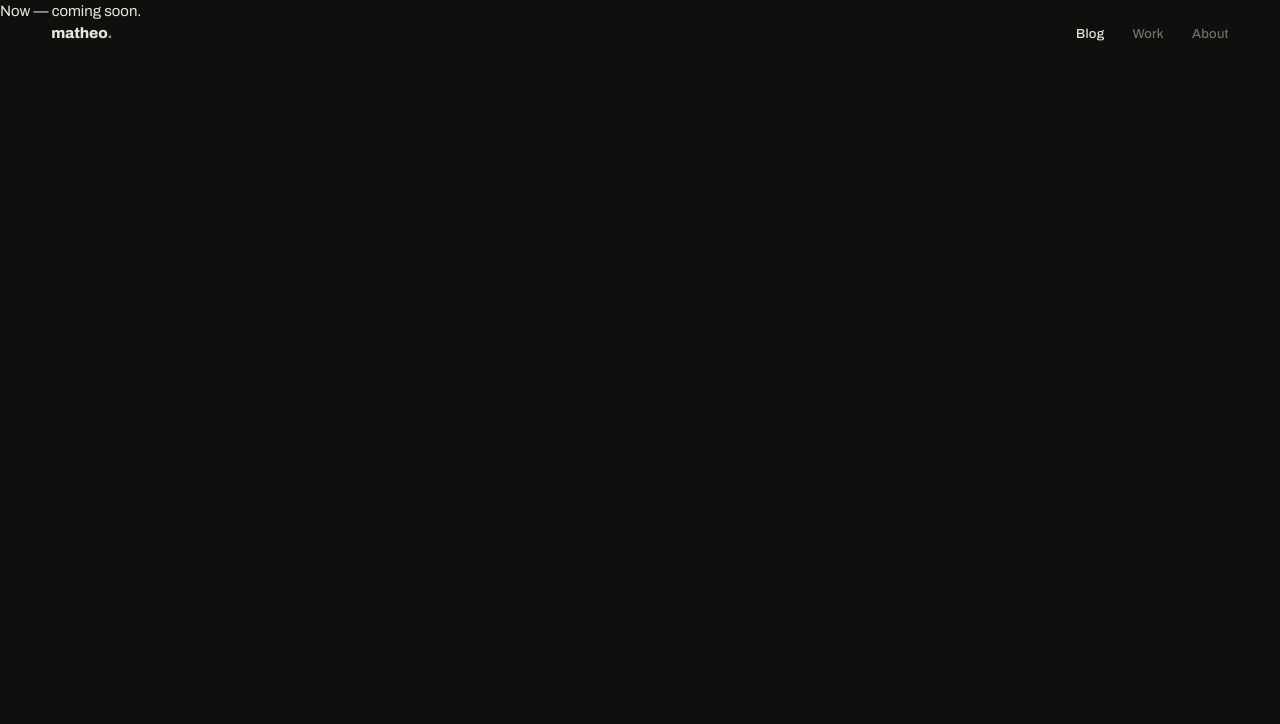
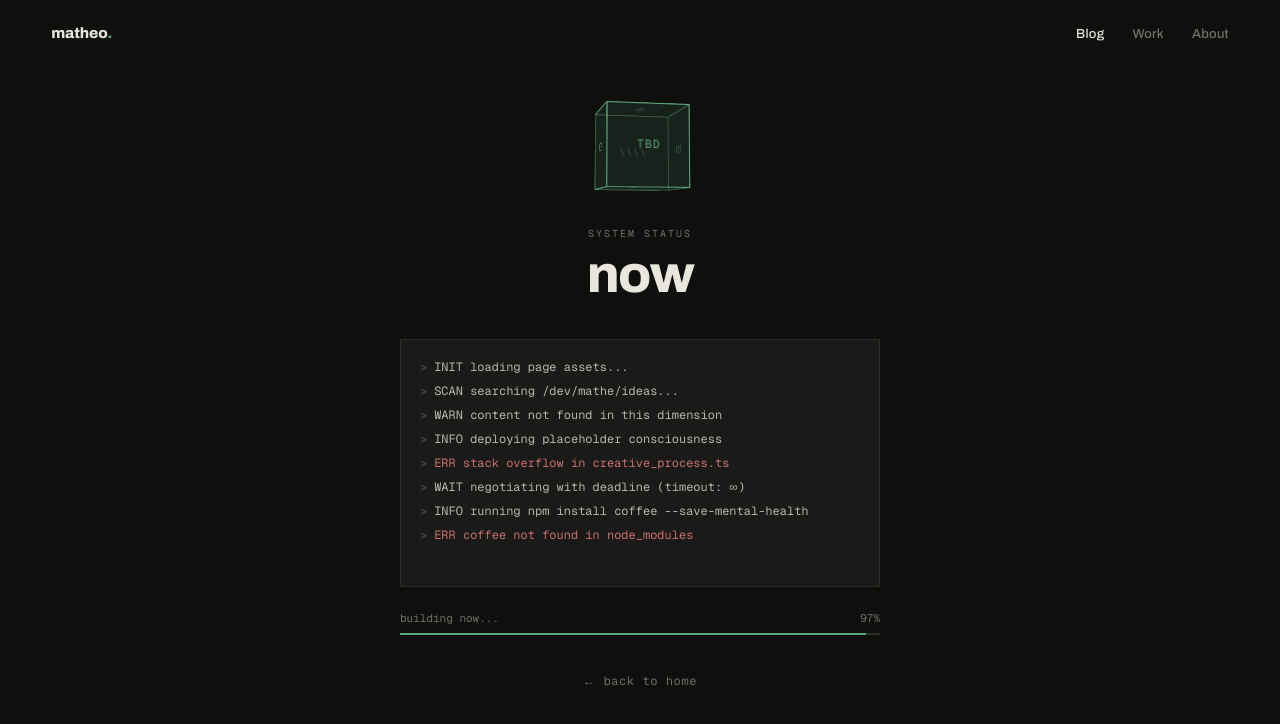
Before and after one commit to Sucu-Syndicate/silverline-portfolio, a Next.js app: page /now in a window 1280 px wide. Shown: the top 724 px of the page. Built offline with nearby package versions, Linux system fonts and the light colour scheme.

Commit message:
[PTASK-007] Add wacky WIP page — 3D cube, terminal log, stuck progress bar

```diff
--- a/app/about/page.tsx
+++ b/app/about/page.tsx
@@ -1,3 +1,5 @@
+import WorkInProgress from '@/components/ui/WorkInProgress';
+
 export default function AboutPage() {
-  return <main><p>About — coming soon.</p></main>;
+  return <WorkInProgress label="about" />;
 }
--- a/app/now/page.tsx
+++ b/app/now/page.tsx
@@ -1,3 +1,5 @@
+import WorkInProgress from '@/components/ui/WorkInProgress';
+
 export default function NowPage() {
-  return <main><p>Now — coming soon.</p></main>;
+  return <WorkInProgress label="now" />;
 }
--- a/app/uses/page.tsx
+++ b/app/uses/page.tsx
@@ -1,3 +1,5 @@
+import WorkInProgress from '@/components/ui/WorkInProgress';
+
 export default function UsesPage() {
-  return <main><p>Uses — coming soon.</p></main>;
+  return <WorkInProgress label="uses" />;
 }
--- a/app/work/page.tsx
+++ b/app/work/page.tsx
@@ -1,3 +1,5 @@
+import WorkInProgress from '@/components/ui/WorkInProgress';
+
 export default function WorkPage() {
-  return <main><p>Work — coming soon.</p></main>;
+  return <WorkInProgress label="work" />;
 }
--- /dev/null
+++ b/components/ui/WorkInProgress.tsx
@@ -0,0 +1,236 @@
+'use client';
+
+import { useEffect, useState, type CSSProperties } from 'react';
+import { motion } from 'framer-motion';
+import Link from 'next/link';
+
+const CUBE_SIZE = 80;
+const HALF = CUBE_SIZE / 2;
+
+const FACE_STYLES: CSSProperties[] = [
+  { transform: `translateZ(${HALF}px)` },
+  { transform: `rotateY(180deg) translateZ(${HALF}px)` },
+  { transform: `rotateY(90deg) translateZ(${HALF}px)` },
+  { transform: `rotateY(-90deg) translateZ(${HALF}px)` },
+  { transform: `rotateX(90deg) translateZ(${HALF}px)` },
+  { transform: `rotateX(-90deg) translateZ(${HALF}px)` },
+];
+
+const FACE_LABELS = ['WIP', '404', 'TBD', '////', 'NaN', '...'];
+
+const LOG_LINES = [
+  'INIT  loading page assets...',
+  'SCAN  searching /dev/mathe/ideas...',
+  'WARN  content not found in this dimension',
+  'INFO  deploying placeholder consciousness',
+  'ERR   stack overflow in creative_process.ts',
+  'WAIT  negotiating with deadline (timeout: ∞)',
+  'INFO  running npm install coffee --save-mental-health',
+  'ERR   coffee not found in node_modules',
+  'HINT  try back after the next commit',
+  'SYS   ETA: soon™',
+];
+
+interface WorkInProgressProps {
+  label: string;
+}
+
+export default function WorkInProgress({ label }: WorkInProgressProps) {
+  const [lines, setLines] = useState<string[]>([LOG_LINES[0]]);
+  const [progress, setProgress] = useState(0);
+
+  useEffect(() => {
+    let i = 1;
+    const id = setInterval(() => {
+      if (i < LOG_LINES.length) {
+        setLines((prev) => [...prev, LOG_LINES[i++]]);
+      } else {
+        clearInterval(id);
+      }
+    }, 700);
+    return () => clearInterval(id);
+  }, []);
+
+  useEffect(() => {
+    const id = setInterval(() => {
+      setProgress((p) => {
+        if (p >= 97) {
+          clearInterval(id);
+          return 97;
+        }
+        return p + 1;
+      });
+    }, 25);
+    return () => clearInterval(id);
+  }, []);
+
+  return (
+    <main
+      style={{
+        background: 'var(--bg)',
+        minHeight: '100dvh',
+        display: 'flex',
+        flexDirection: 'column',
+        alignItems: 'center',
+        justifyContent: 'center',
+        padding: '3rem 1.5rem',
+        gap: 0,
+      }}
+    >
+      {/* 3D spinning cube */}
+      <div style={{ perspective: '600px', marginBottom: '2.5rem' }}>
+        <motion.div
+          animate={{ rotateY: [0, 360], rotateX: [0, 15, 0, -15, 0] }}
+          transition={{
+            rotateY: { repeat: Infinity, duration: 7, ease: 'linear' },
+            rotateX: { repeat: Infinity, duration: 14, ease: 'easeInOut' },
+          }}
+          style={{
+            width: CUBE_SIZE,
+            height: CUBE_SIZE,
+            transformStyle: 'preserve-3d',
+            position: 'relative',
+          }}
+        >
+          {FACE_STYLES.map((faceStyle, i) => (
+            <div
+              key={i}
+              style={{
+                position: 'absolute',
+                width: CUBE_SIZE,
+                height: CUBE_SIZE,
+                border: '1px solid var(--accent)',
+                background: 'color-mix(in srgb, var(--accent-bg) 60%, transparent)',
+                display: 'flex',
+                alignItems: 'center',
+                justifyContent: 'center',
+                fontFamily: 'var(--font-mono)',
+                fontSize: 11,
+                color: 'var(--accent)',
+                letterSpacing: '0.08em',
+                ...faceStyle,
+              }}
+            >
+              {FACE_LABELS[i]}
+            </div>
+          ))}
+        </motion.div>
+      </div>
+
+      {/* Status label */}
+      <p
+        style={{
+          fontFamily: 'var(--font-mono)',
+          fontSize: 10,
+          letterSpacing: '0.2em',
+          color: 'var(--text-dim)',
+          textTransform: 'uppercase',
+          marginBottom: '0.5rem',
+        }}
+      >
+        system status
+      </p>
+
+      <h1
+        style={{
+          fontFamily: 'var(--font-structure)',
+          color: 'var(--text)',
+          fontSize: 'clamp(2rem, 6vw, 3.5rem)',
+          fontWeight: 800,
+          letterSpacing: '-0.03em',
+          lineHeight: 1,
+          marginBottom: '2.5rem',
+          textAlign: 'center',
+        }}
+      >
+        {label}
+      </h1>
+
+      {/* Terminal log */}
+      <div
+        style={{
+          fontFamily: 'var(--font-mono)',
+          fontSize: 12,
+          lineHeight: 2,
+          background: 'var(--surface-2)',
+          border: '1px solid var(--border)',
+          padding: '1rem 1.25rem',
+          width: '100%',
+          maxWidth: 480,
+          marginBottom: '1.5rem',
+          minHeight: 80,
+        }}
+      >
+        {lines.map((line, i) => (
+          <motion.div
+            key={i}
+            initial={{ opacity: 0, x: -6 }}
+            animate={{ opacity: 1, x: 0 }}
+            transition={{ duration: 0.25 }}
+            style={{
+              color: line.startsWith('ERR') ? '#c97070' : 'var(--text-2)',
+            }}
+          >
+            <span style={{ color: 'var(--accent)', opacity: 0.5 }}>{'>'}</span>{' '}
+            {line}
+          </motion.div>
+        ))}
+        <motion.span
+          animate={{ opacity: [1, 0] }}
+          transition={{ repeat: Infinity, duration: 1.1, ease: 'linear', repeatType: 'mirror' }}
+          style={{ color: 'var(--accent)' }}
+        >
+          _
+        </motion.span>
+      </div>
+
+      {/* Progress bar */}
+      <div style={{ width: '100%', maxWidth: 480, marginBottom: '2.5rem' }}>
+        <div
+          style={{
+            display: 'flex',
+            justifyContent: 'space-between',
+            fontFamily: 'var(--font-mono)',
+            fontSize: 11,
+            color: 'var(--text-dim)',
+            marginBottom: '0.4rem',
+          }}
+        >
+          <span>building {label.toLowerCase()}...</span>
+          <span>{progress}%</span>
+        </div>
+        <div
+          style={{
+            height: 2,
+            background: 'var(--border)',
+            position: 'relative',
+            overflow: 'hidden',
+          }}
+        >
+          <motion.div
+            style={{ height: '100%', background: 'var(--accent)', originX: 0 }}
+            animate={{ width: `${progress}%` }}
+            transition={{ ease: 'easeOut', duration: 0.4 }}
+          />
+        </div>
+      </div>
+
+      {/* Back link */}
+      <Link
+        href="/"
+        style={{
+          fontFamily: 'var(--font-mono)',
+          fontSize: 12,
+          color: 'var(--text-dim)',
+          textDecoration: 'none',
+          letterSpacing: '0.05em',
+          transition: 'color 0.2s',
+        }}
+        onMouseEnter={(e) => ((e.target as HTMLElement).style.color = 'var(--text)')}
+        onMouseLeave={(e) => ((e.target as HTMLElement).style.color = 'var(--text-dim)')}
+      >
+        ← back to home
+      </Link>
+    </main>
+  );
+}
```
